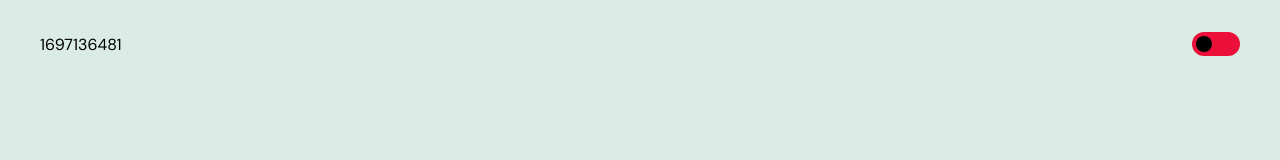
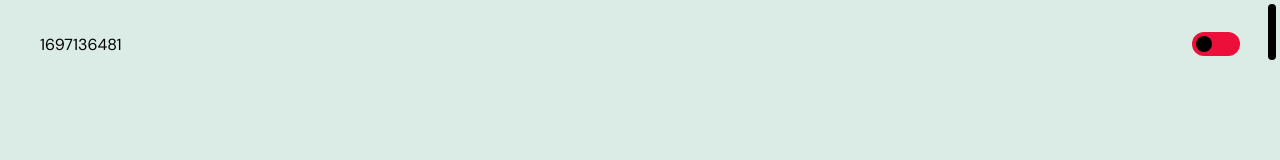
Before and after one commit to ilmandone/mauti-2024, a Vue app: page / in a window 1280 px wide. Shown: the top 160 px of the page. Built offline with nearby package versions, Linux system fonts and the light colour scheme; a web font is replaced by a local one.

Commit message:
feat(scroll-progress): add scroller basic styles

```diff
--- a/src/components/ui/UI-Scroller.vue
+++ b/src/components/ui/UI-Scroller.vue
@@ -9,8 +9,23 @@
     position: fixed;
     top: 0;
     right: 0;
-    background-color: var(--color-main);
+    width: 1rem;
+    height: 4rem;
 
+    background-color: transparent;
     pointer-events: none;
+
+    &::after {
+        content: '';
+        position: absolute;
+        top: 0.25rem;
+        left: 0.25rem;
+        width: 0.5rem;
+        height: 3.5rem;
+
+        border-radius: 0.25rem;
+
+        background-color: var(--color-main);
+    }
 }
 </style>
--- a/src/views/MainView.vue
+++ b/src/views/MainView.vue
@@ -11,6 +11,7 @@ import SContacts from '@components/sections/S-Contacts.vue'
 import { ScrollDetectDirective as vScrollDetect } from '@/directives/scroll-detect.directive'
 import { SectionTranslationDirective as vSectionTranslation } from '@/directives/section-translation.directive'
 import SHeader from '@components/sections/S-Header.vue'
+import UIScroller from '@components/ui/UI-Scroller.vue'
 
 const main = ref()
 const scrollValue = ref<number>(0)
@@ -66,6 +67,8 @@ onUnmounted(() => {
         <SUpToNow v-section-translation="{ scrollValue, mainHeight }" />
         <SContacts v-section-translation="{ scrollValue, mainHeight }" />
     </main>
+
+    <UIScroller />
 </template>
 
 <style lang="scss" scoped>
```
